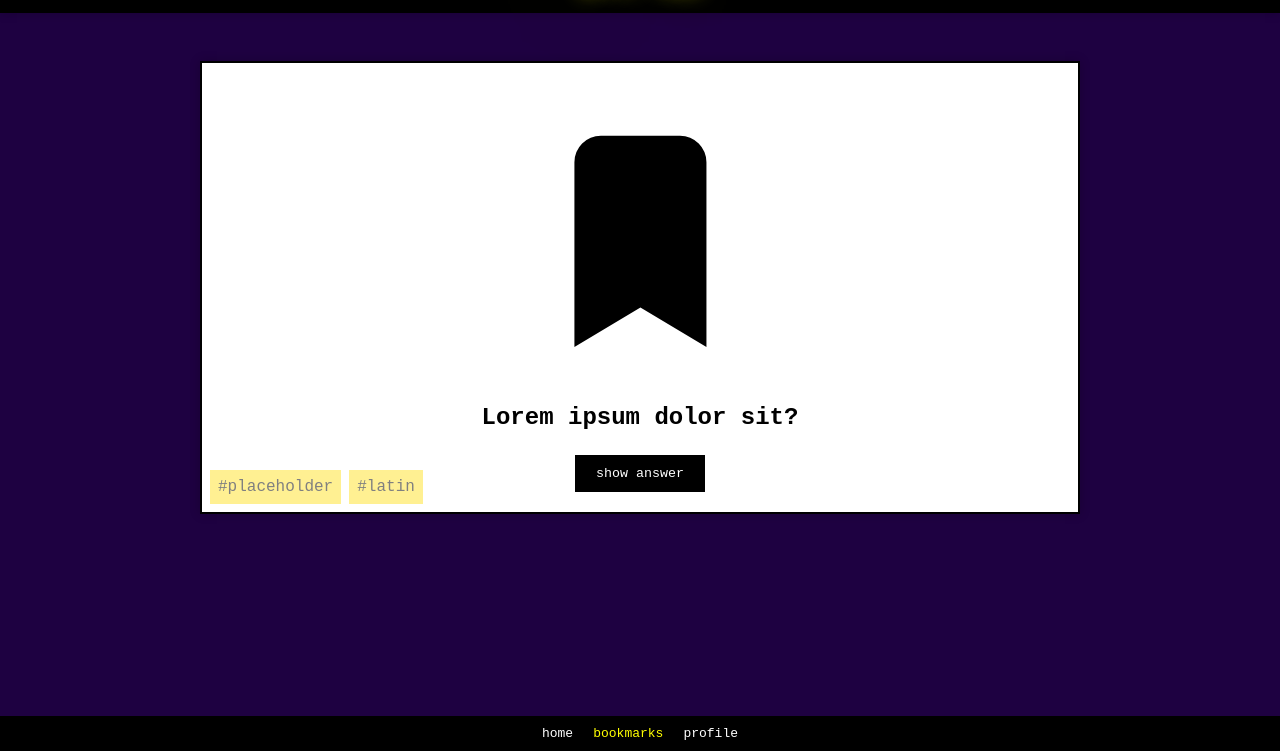
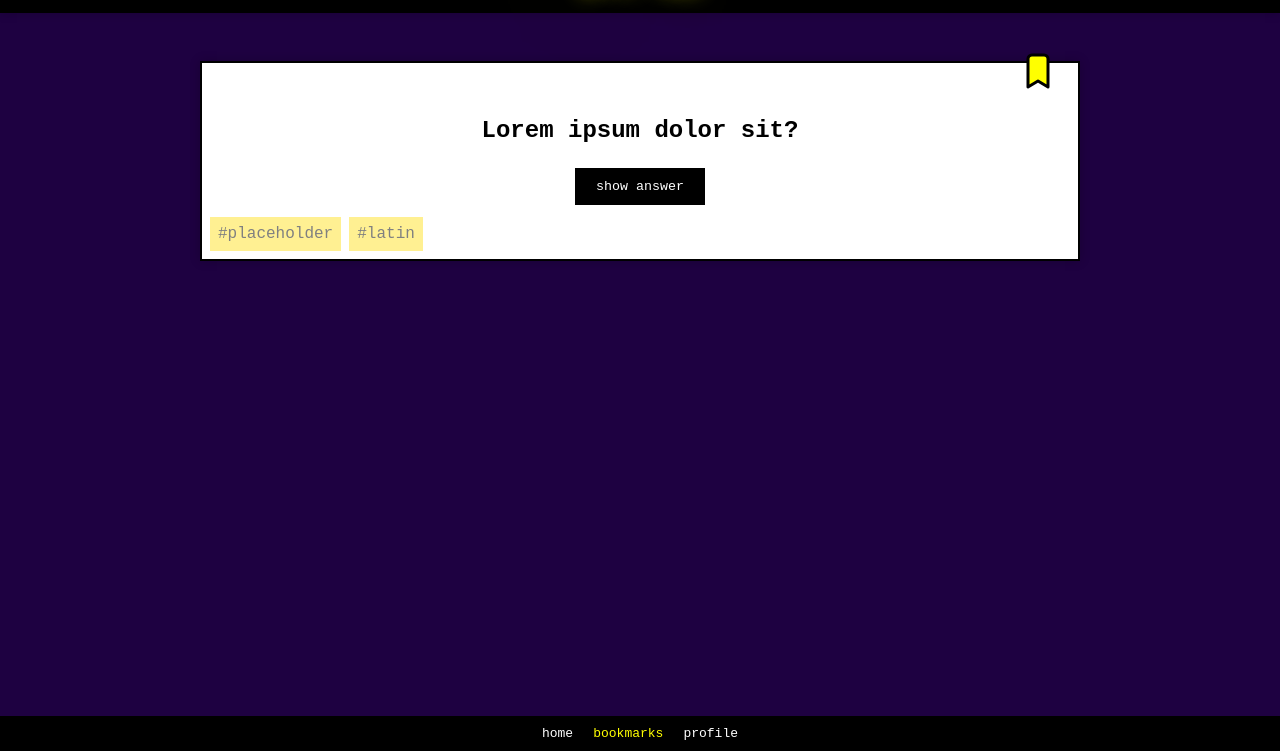
Before and after one commit to botacode-gh/myQuiz, a plain HTML site: page bookmarks.html in a window 1280 px wide. Shown: the part 49-800 px from the top of the page. Drawn offline with Linux system fonts and the light colour scheme.

Commit message:
Fixed bookmark in bookmarks.html

```diff
--- a/bookmarks.html
+++ b/bookmarks.html
@@ -23,7 +23,7 @@
           <div class="quiz-card__content">
             <svg
               xmlns="http://www.w3.org/2000/svg"
-              class="quiz-card__bookmark--marked"
+              class="quiz-card__bookmark bookmark--marked"
               viewBox="0 0 24 24"
             >
               <path stroke="none" d="M0 0h24v24H0z" fill="none" />
```
